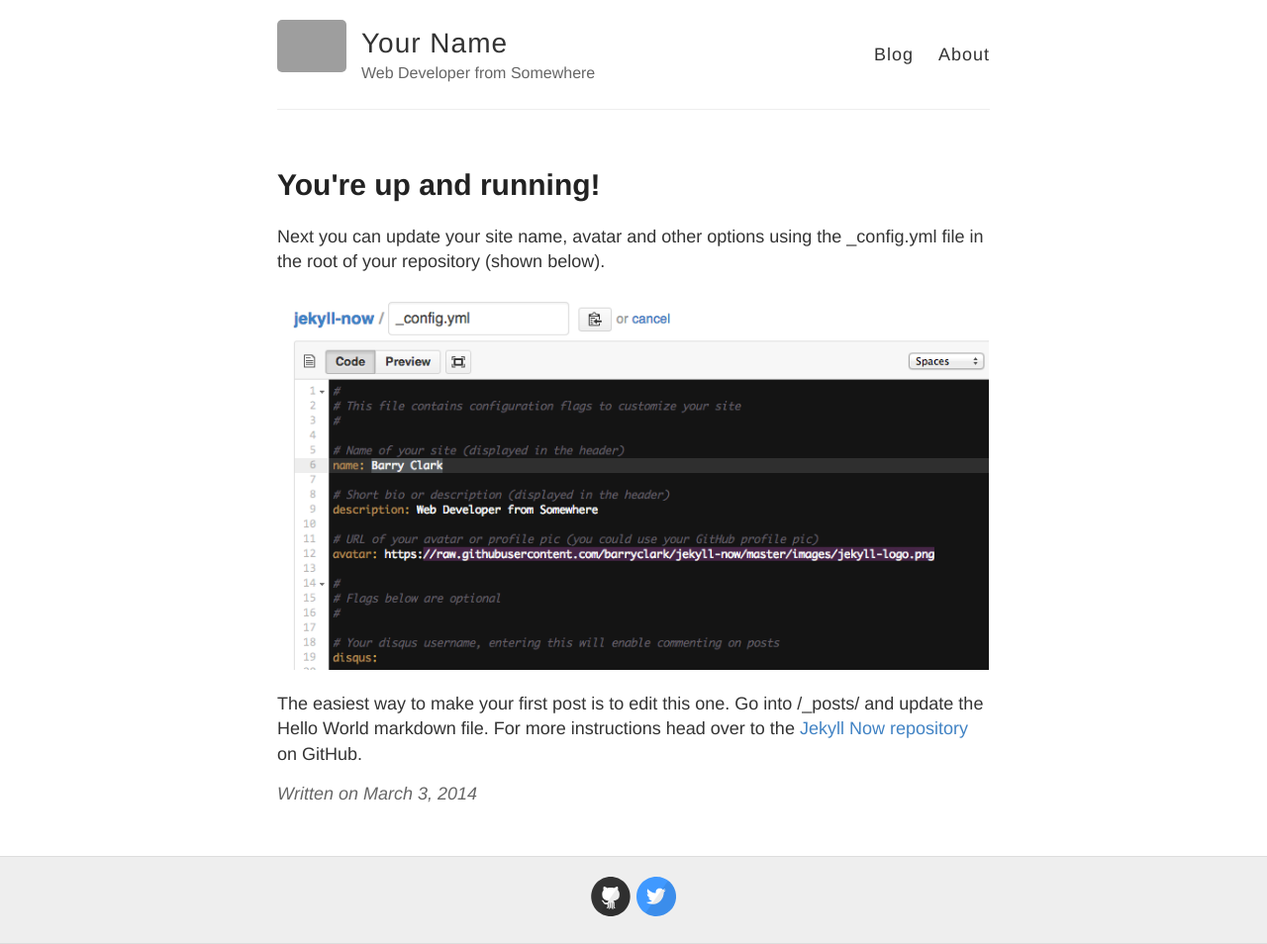
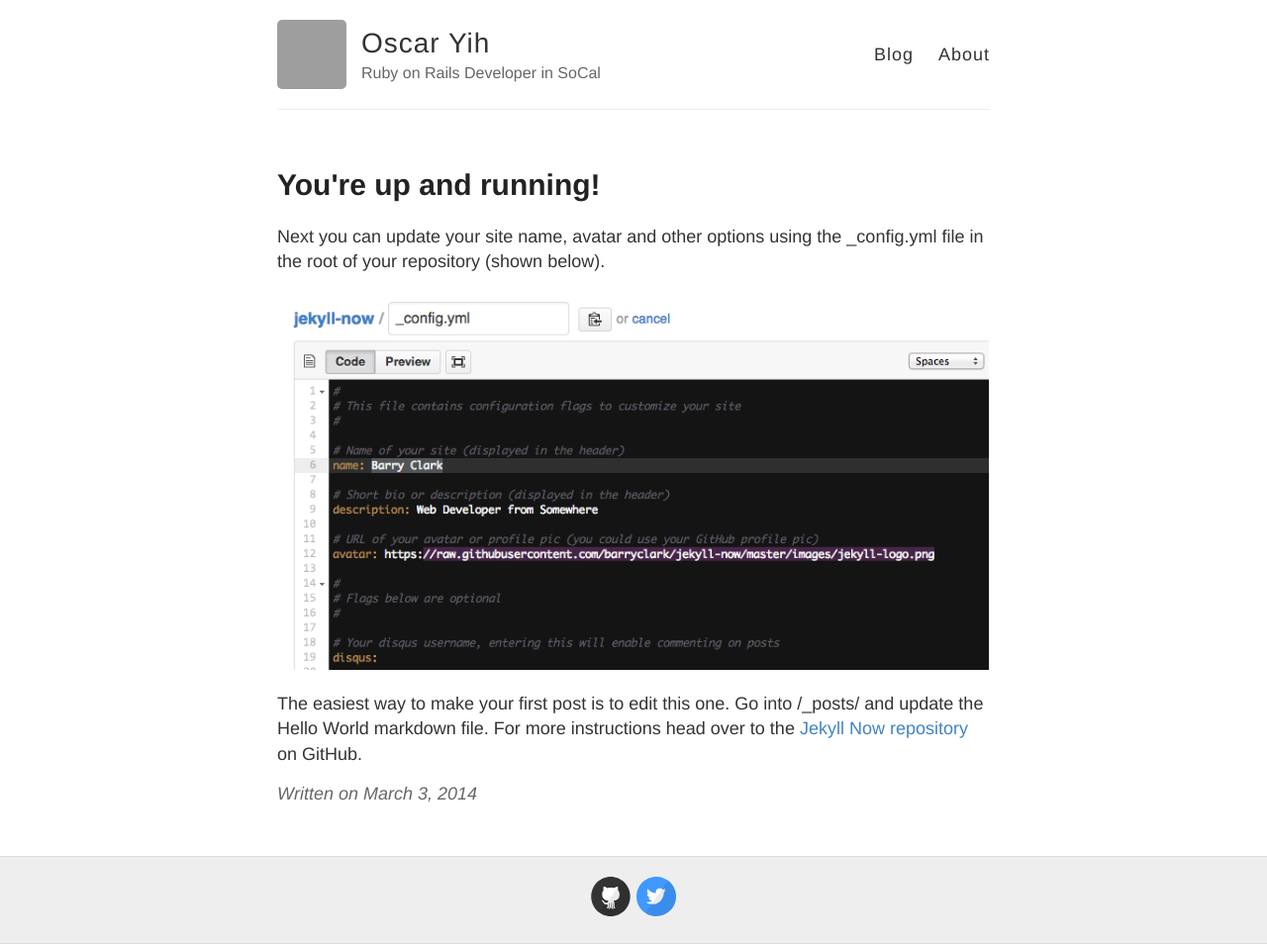
Before and after one commit to mysteryihs/mysteryihs.github.io, a Jekyll site: the page built from _posts/2014-3-3-Hello-World.md, in a window 1280 px wide. Shown: the whole page at 99% size. Built offline with Jekyll 4.4.1, drawn with Linux system fonts in a browser that asks for light colours; comment, search, counter and statistics services are not loaded; grey boxes are pictures that could not be loaded.

Commit message:
Update _config.yml

```diff
--- a/_config.yml
+++ b/_config.yml
@@ -3,13 +3,13 @@
 #
 
 # Name of your site (displayed in the header)
-name: Your Name
+name: Oscar Yih
 
 # Short bio or description (displayed in the header)
-description: Web Developer from Somewhere
+description: Ruby on Rails Developer in SoCal
 
 # URL of your avatar or profile pic (you could use your GitHub profile pic)
-avatar: https://raw.githubusercontent.com/barryclark/jekyll-now/master/images/jekyll-logo.png
+avatar: https://avatars0.githubusercontent.com/u/10860418?v=3&s=400
 
 #
 # Flags below are optional
@@ -34,14 +34,14 @@ footer-links:
 
 # Enter your Disqus shortname (not your username) to enable commenting on posts
 # You can find your shortname on the Settings page of your Disqus account
-disqus:
+disqus: oscaryih-com
 
 # Enter your Google Analytics web tracking code (e.g. UA-2110908-2) to activate tracking
 google_analytics:
 
 # Your website URL (e.g. http://barryclark.github.io or http://www.barryclark.co)
 # Used for Sitemap.xml and your RSS feed
-url:
+url: http://www.oscaryih.com
 
 # If you're hosting your site at a Project repository on GitHub pages
 # (http://yourusername.github.io/repository-name)
```
